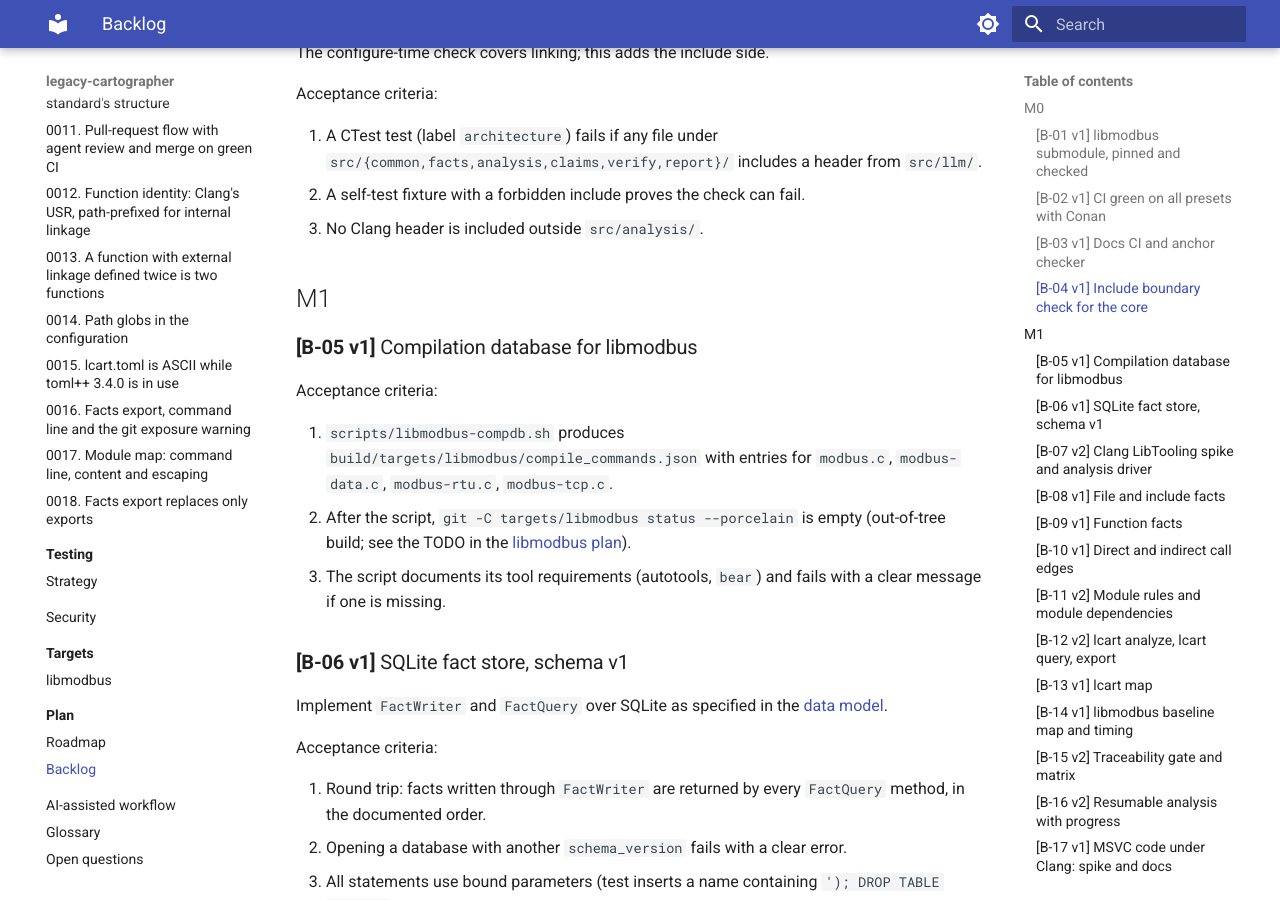
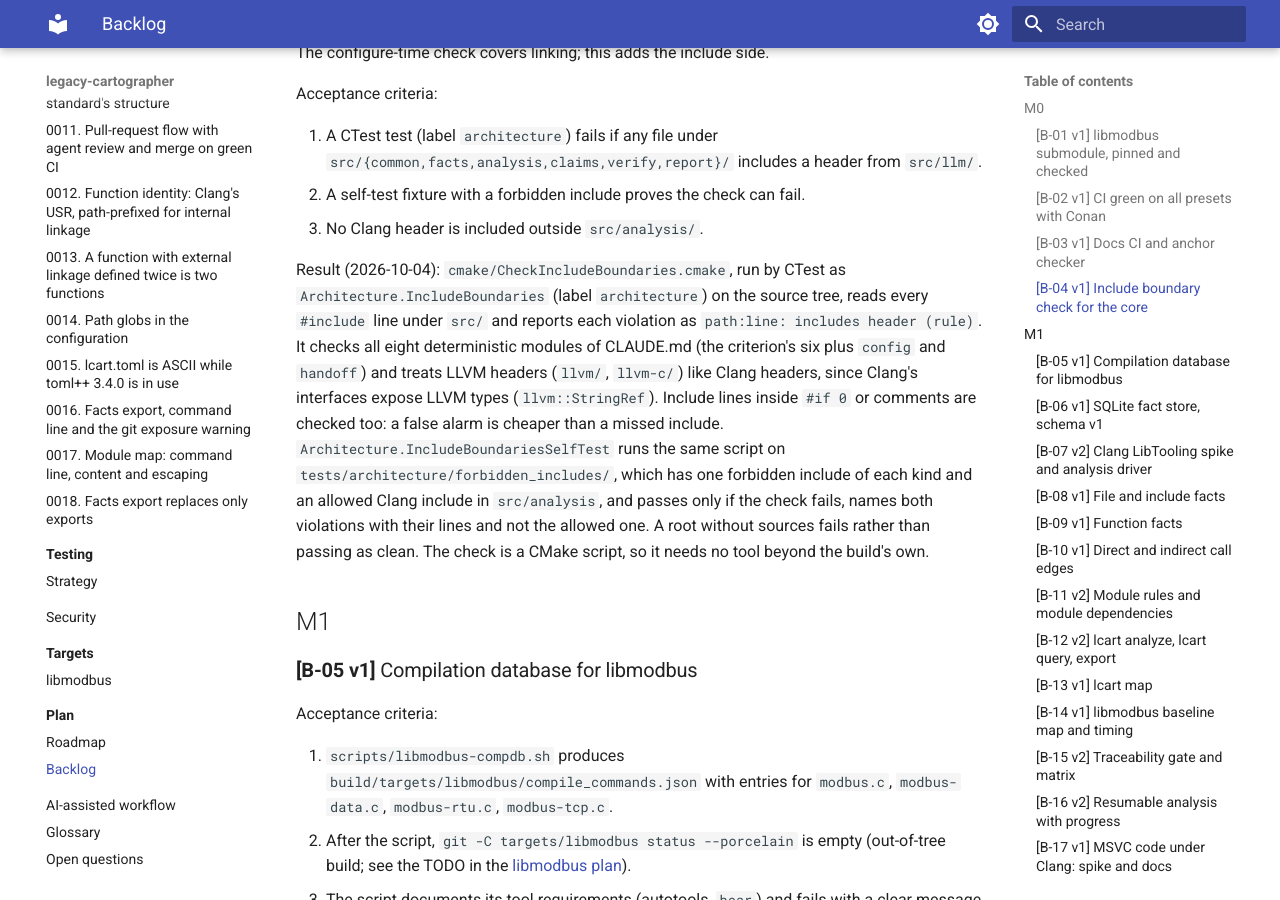
Before and after one commit to Tomek52/legacy-cartographer, an MkDocs documentation site: the page built from docs/plan/backlog.md, in a window 1280 px wide and 900 px high, scrolled down 2439 px. Built offline with MkDocs 1.6.1 and Material for MkDocs 9.7.7, drawn with Linux system fonts in a browser that asks for light colours; some of the changed text lies outside the part shown.

Commit message:
test(architecture): check include boundaries of the core (B-04)
The configure-time rule catches a deterministic module linking the LLM
layer, but not one including its headers, and nothing kept Clang headers
inside src/analysis. A CMake script run by CTest (label architecture)
now reports every such include with file and line; a self-test runs it
on a fixture tree with one forbidden include of each kind and passes
only if the check fails on exactly those.

Backlog: B-04

Co-Authored-By: Claude Opus 5.5 <noreply@anthropic.com>
Claude-Session: https://claude.ai/code/session_01Sn6UD6WxmmXBAgKToBQUdD

```diff
--- a/docs/plan/backlog.md
+++ b/docs/plan/backlog.md
@@ -13,7 +13,7 @@ expanded in place; its version is bumped if its meaning changes
 | [B-01](#b01-libmodbus-submodule-v1) | ✅ libmodbus submodule, pinned and checked | M0 | NFR-008 | – | 2 h |
 | [B-02](#b02-ci-green-all-presets-v1) | ✅ CI green on all presets with Conan | M0 | NFR-006, NFR-007 | – | 4 h |
 | [B-03](#b03-docs-ci-and-anchor-check-v1) | ✅ Docs CI and anchor checker | M0 | NFR-012 | – | 2 h |
-| [B-04](#b04-include-boundary-check-v1) | Include boundary check for the core | M0 | NFR-001 | B-02 | 2 h |
+| [B-04](#b04-include-boundary-check-v1) | ✅ Include boundary check for the core | M0 | NFR-001 | B-02 | 2 h |
 | [B-05](#b05-libmodbus-compilation-database-v1) | Compilation database for libmodbus | M1 | FR-001 | B-01 | 3 h |
 | [B-06](#b06-sqlite-fact-store-v1) | ✅ SQLite fact store, schema v1 | M1 | FR-002–FR-004, NFR-004 | – | 6 h |
 | [B-07](#b07-clang-libtooling-spike-v2) | ✅ Clang LibTooling spike and analysis driver | M1 | FR-001 | B-02 | 6 h |
@@ -75,6 +75,21 @@ Acceptance criteria:
    from `src/llm/`.
 2. A self-test fixture with a forbidden include proves the check can fail.
 3. No Clang header is included outside `src/analysis/`.
+
+Result (2026-10-04): `cmake/CheckIncludeBoundaries.cmake`, run by CTest as
+`Architecture.IncludeBoundaries` (label `architecture`) on the source tree,
+reads every `#include` line under `src/` and reports each violation as
+`path:line: includes header (rule)`. It checks all eight deterministic
+modules of CLAUDE.md (the criterion's six plus `config` and `handoff`) and
+treats LLVM headers (`llvm/`, `llvm-c/`) like Clang headers, since Clang's
+interfaces expose LLVM types (`llvm::StringRef`). Include lines inside
+`#if 0` or comments are checked too: a false alarm is cheaper than a missed
+include. `Architecture.IncludeBoundariesSelfTest` runs the same script on
+`tests/architecture/forbidden_includes/`, which has one forbidden include of
+each kind and an allowed Clang include in `src/analysis`, and passes only if
+the check fails, names both violations with their lines and not the allowed
+one. A root without sources fails rather than passing as clean. The check
+is a CMake script, so it needs no tool beyond the build's own.
 
 ## M1
 
```
Also changed, not shown: CLAUDE.md (+5 -2 lines), docs/architecture/c4-component.md (+4 -1 lines), docs/architecture/index.md (+2 -1 lines), docs/testing/strategy.md (+1 -1 lines), 6 other files.
